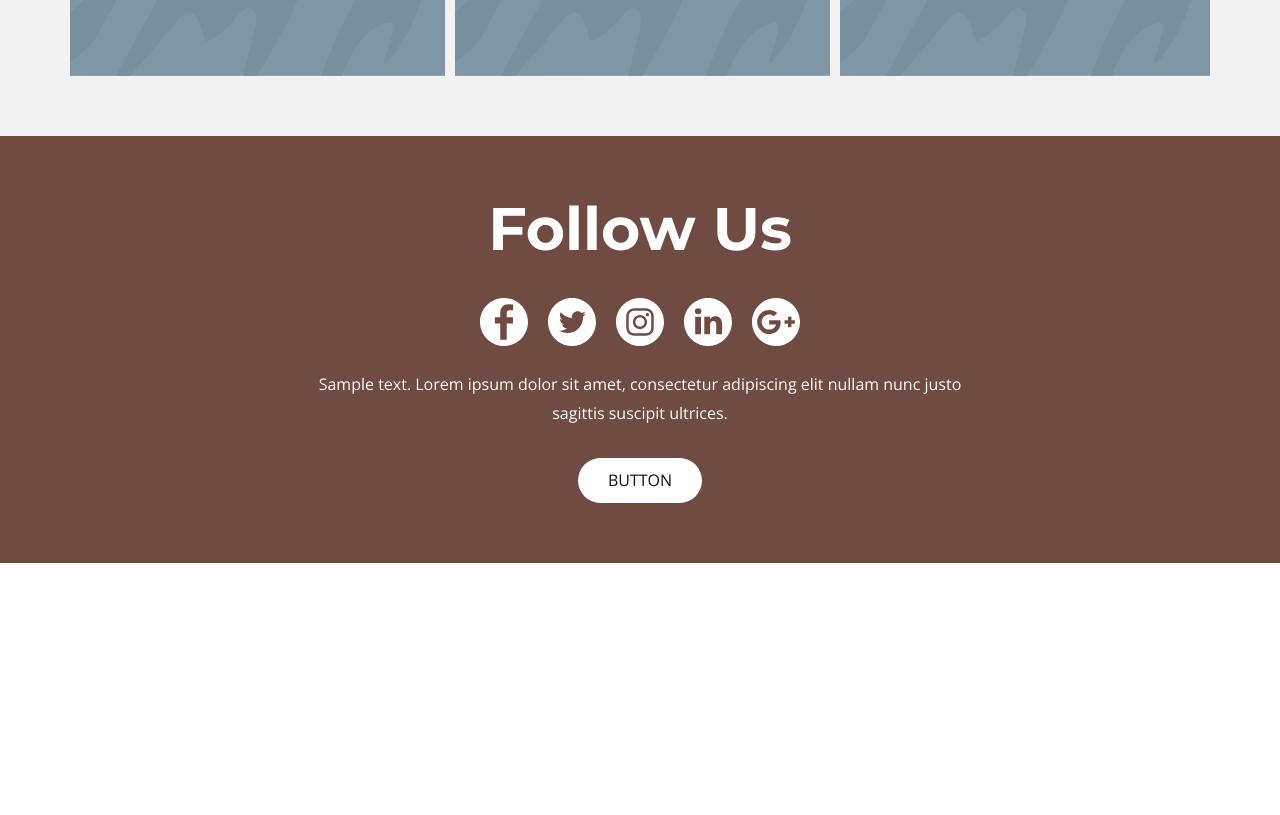
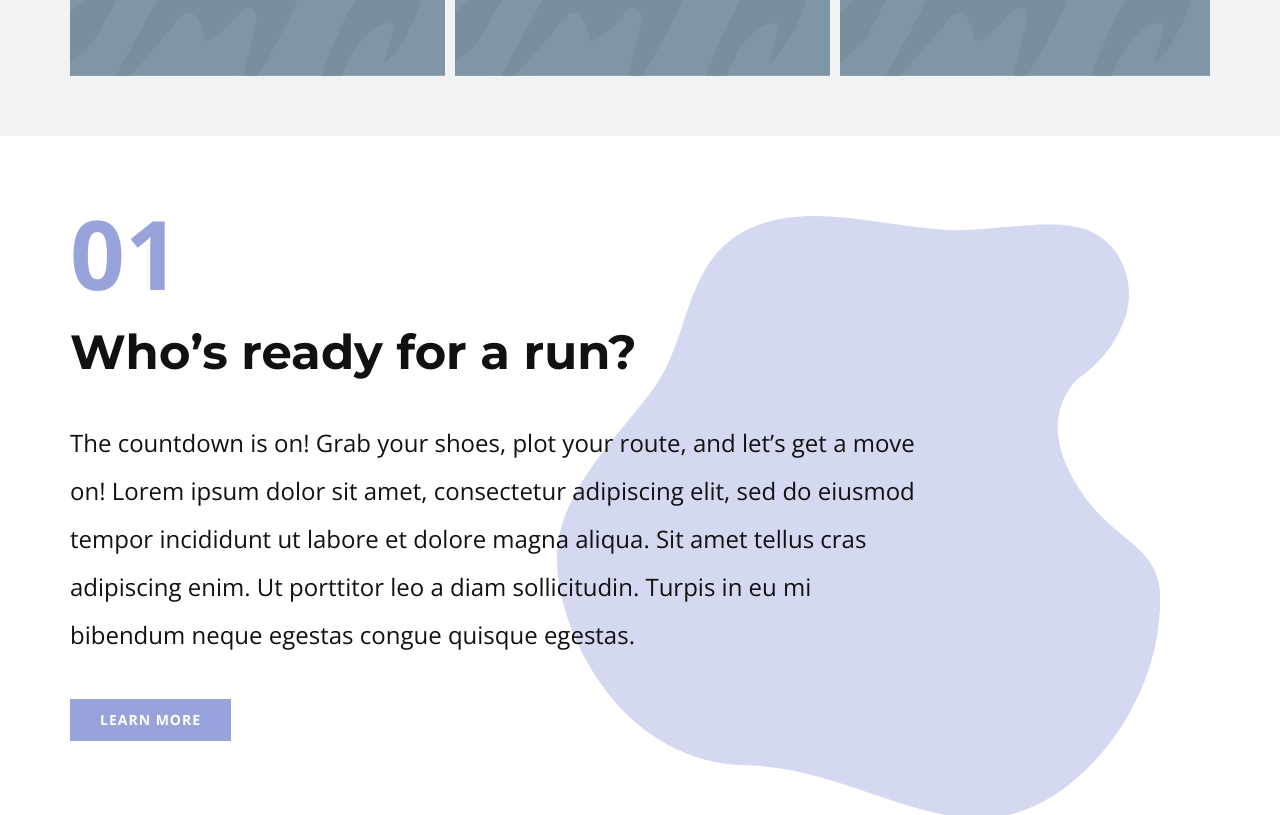
Before and after one commit to JulioCesarCeron/ampliacao, a Next.js app: page / in a window 1280 px wide. Shown: the part 2720-3535 px from the top of the page. Before the commit the page ends 3283 px from the top, so only its background shows below. Built offline with nearby package versions, Linux system fonts and the light colour scheme.

Commit message:
Add Feature component

```diff
--- a/components/main/index.tsx
+++ b/components/main/index.tsx
@@ -1,5 +1,6 @@
 import About from "../pages/about/about"
 import Gallery from "../pages/gallery/gallery"
+import Features from "../pages/features/features"
 import Team from "../pages/team/team"
 
 const Main = () => (
@@ -7,6 +8,7 @@
     <About />
     <Team />
     <Gallery />
+    <Features />
   </main>
 )
 
--- /dev/null
+++ b/components/pages/features/features.tsx
@@ -0,0 +1,51 @@
+const Features = () => (
+  <section
+    className="u-align-left-md u-align-left-sm u-align-left-xs u-clearfix u-white u-section-4"
+    id="carousel_d06c"
+  >
+    <div className="u-clearfix u-sheet u-valign-middle u-sheet-1">
+      <div className="u-expanded-width-sm u-shape u-shape-rectangle u-text-palette-3-light-2 u-shape-1">
+        <svg
+          className="u-svg-link"
+          preserveAspectRatio="none"
+          viewBox="0 0 160 160"
+        >
+          <use xlinkHref="#svg-3ded"></use>
+        </svg>
+        <svg
+          xmlns="http://www.w3.org/2000/svg"
+          xmlnsXlink="http://www.w3.org/1999/xlink"
+          version="1.1"
+          xmlSpace="preserve"
+          className="u-svg-content"
+          viewBox="0 0 160 160"
+          x="0px"
+          y="0px"
+          id="svg-3ded"
+        >
+          <path d="M151.7,132.5c-3.4,6-7.9,11.7-13.3,16.5c-29.2,26.1-54.1-2.3-88.2-3S0,109.5,0,91.6s14.8-31.3,25.3-45.3S33.4,11,51.8,3c15.3-6.6,33.6-0.4,51.6,0.7c11.2,0.7,28.8-3.8,38.2,0.4s11.8,15.4,9.2,22.8c-1.9,5.4-5.5,11.6-12.8,16.5c-9.3,10.1-4.7,22.9,3.7,33.4c7.8,9.7,17.7,11.7,18.3,23.5C160.4,110.8,157.6,122.2,151.7,132.5L151.7,132.5z" />
+        </svg>
+      </div>
+      <h1 className="u-custom-font u-text u-text-font u-text-palette-3-base u-text-1">
+        01
+      </h1>
+      <h2 className="u-text u-text-2">Who’s ready for a run?</h2>
+      <p className="u-text u-text-3">
+        {" "}
+        The countdown is on! Grab your shoes, plot your route, and let’s get a
+        move on! Lorem ipsum dolor sit amet, consectetur adipiscing elit, sed do
+        eiusmod tempor incididunt ut labore et dolore magna aliqua. Sit amet
+        tellus cras adipiscing enim. Ut porttitor leo a diam sollicitudin.
+        Turpis in eu mi bibendum neque egestas congue quisque egestas.
+      </p>
+      <a
+        href="https://nicepage.best"
+        className="u-btn u-button-style u-hover-palette-4-base u-palette-3-base u-btn-1"
+      >
+        learn more
+      </a>
+    </div>
+  </section>
+)
+
+export default Features
```
